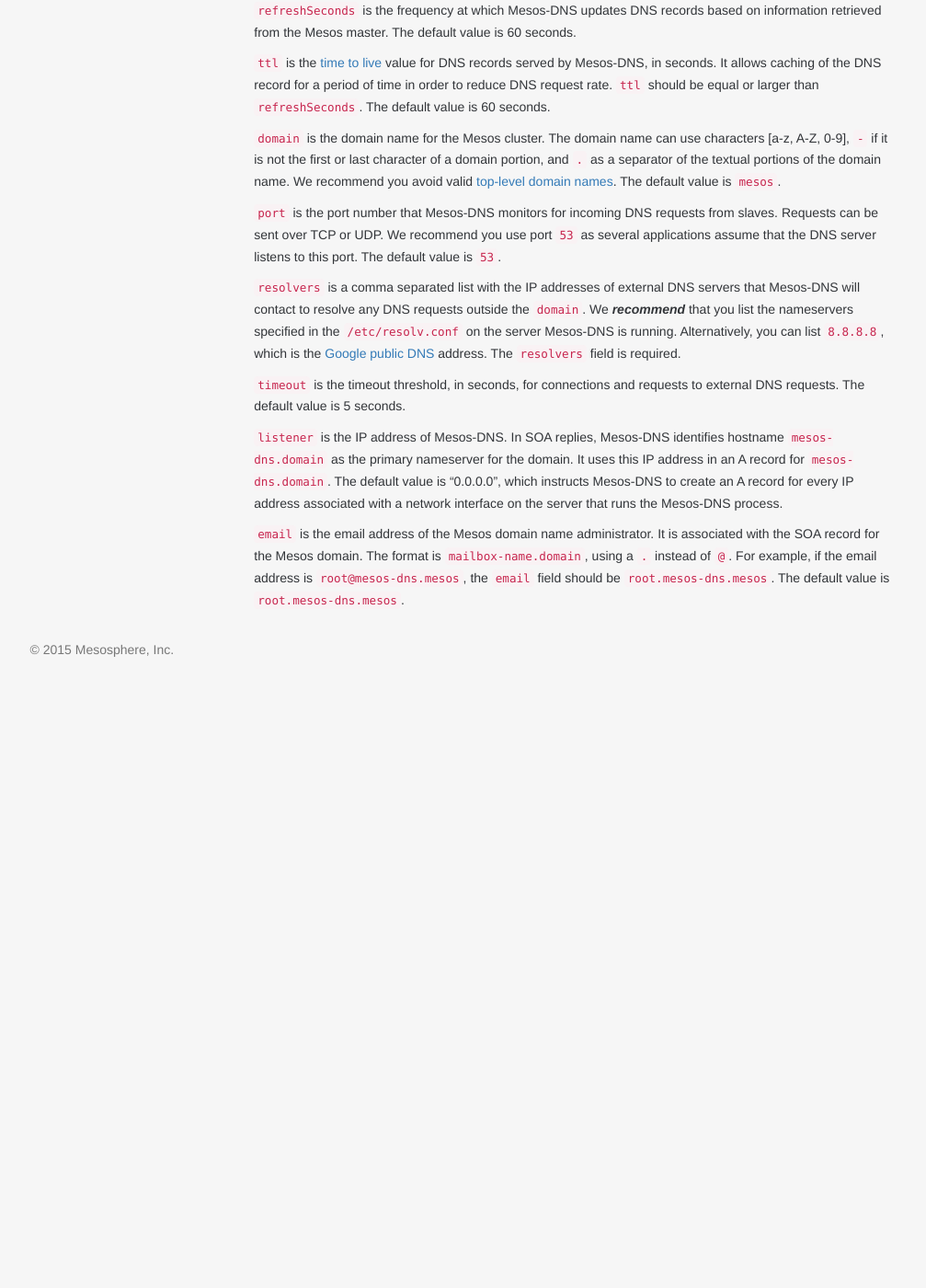
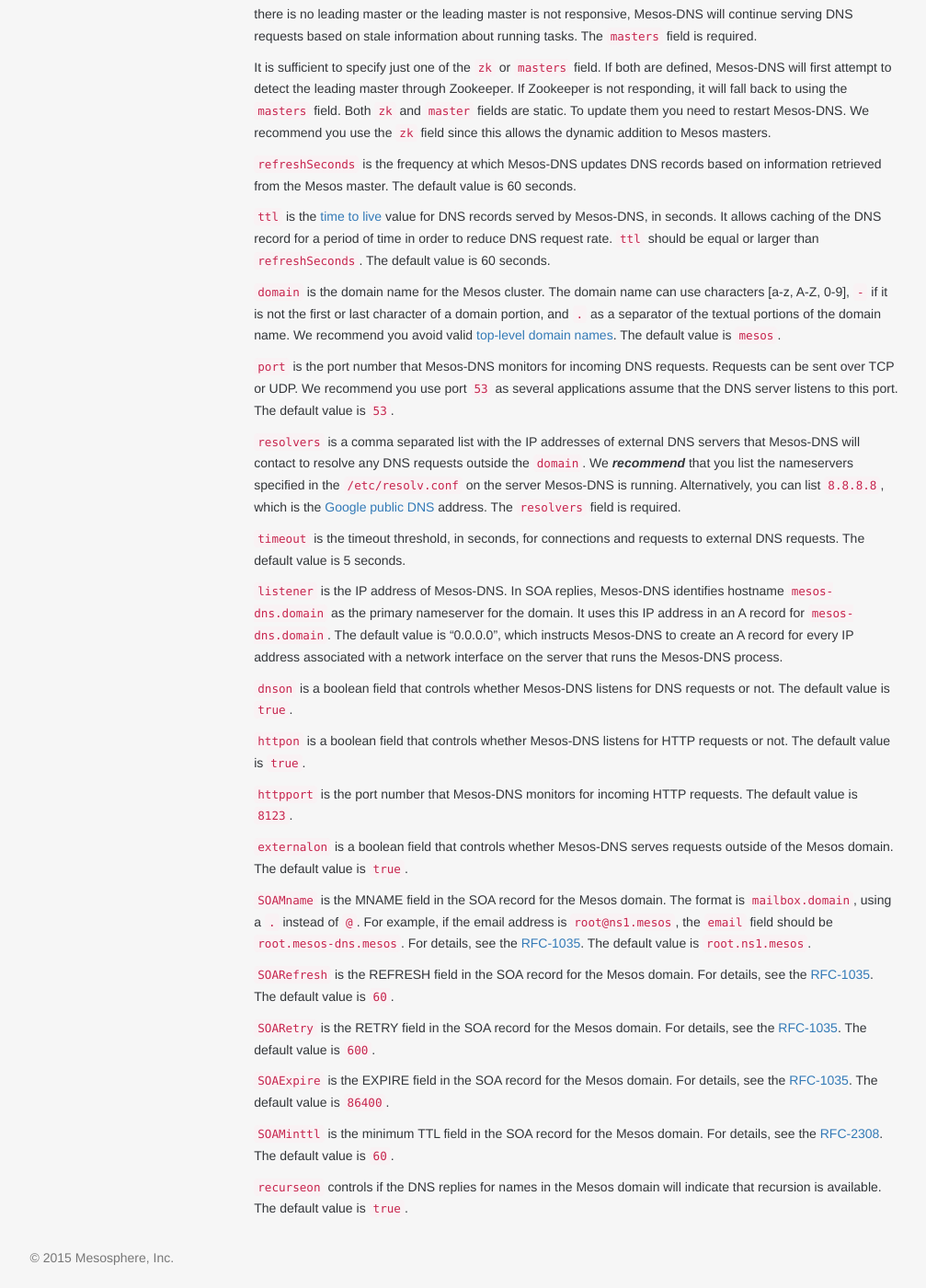
Before and after one commit to vkorehov/mesos-dns, a Jekyll site: the page built from docs/configuration-parameters.md, in a window 1280 px wide and 1400 px high, scrolled down 814 px. Shown: the whole window at 92% size, without its empty margins (135-1142 px from the left). Built offline with Jekyll 4.4.1, drawn with Linux system fonts in a browser that asks for light colours; nearby versions of some CDN libraries; some web fonts are replaced; Markdown is read by kramdown in place of the engine named in the settings; before the commit the page ends 1552 px from its top, so only the background shows below that; some of the changed text lies outside the part shown.

Commit message:
Documentation for v0.1.2.

````diff
--- a/_layouts/docs.html
+++ b/_layouts/docs.html
@@ -29,6 +29,11 @@ layout: default
           Service Naming
         </a>
       </li>
+       <li>
+        <a href="{{ site.baseurl }}/docs/http.html">
+          HTTP API
+        </a>
+      </li>
       <li>
         <a href="{{ site.baseurl }}/docs/performance-tuning.html">
           Performance Tuning
@@ -50,6 +55,10 @@ layout: default
        <li>
         <a href="{{ site.baseurl }}/docs/tutorial-gce.html">
         Mesos-DNS on GCP</a>
+      </li>
+       <li>
+        <a href="{{ site.baseurl }}/docs/tutorial-foward.html">
+        Mesos-DNS and Bind</a>
       </li>
     <hr>
     </ul>
--- a/docs/configuration-parameters.md
+++ b/docs/configuration-parameters.md
@@ -18,8 +18,17 @@ The configuration file should include the following fields:
   "port": 53,
   "resolvers": ["169.254.169.254"],
   "timeout": 5,
+  "httpon": true,
+  "dsnon": true,
+  "httpport": 8123,
+  "externalon": true
   "listener": "10.101.160.16",
-  "email": "root.mesos-dns.mesos"
+  "SOAMname": "root.ns1.mesos",
+  "SOARname": "ns1.mesos",
+  "SOARefresh": 60,
+  "SOARetry":   600,
+  "SOAExpire":  86400,
+  "SOAMinttl": 60,
 }
 ```
 
@@ -35,7 +44,7 @@ It is sufficient to specify just one of the `zk` or `masters` field. If both are
 
 `domain` is the domain name for the Mesos cluster. The domain name can use characters [a-z, A-Z, 0-9], `-` if it is not the first or last character of a domain portion, and `.` as a separator of the textual portions of the domain name. We recommend you avoid valid [top-level domain names](http://en.wikipedia.org/wiki/List_of_Internet_top-level_domains). The default value is `mesos`.
 
-`port` is the port number that Mesos-DNS monitors for incoming DNS requests from slaves. Requests can be sent over TCP or UDP. We recommend you use port `53` as several applications assume that the DNS server listens to this port. The default value is `53`.
+`port` is the port number that Mesos-DNS monitors for incoming DNS requests. Requests can be sent over TCP or UDP. We recommend you use port `53` as several applications assume that the DNS server listens to this port. The default value is `53`.
 
 `resolvers` is a comma separated list with the IP addresses of external DNS servers that Mesos-DNS will contact to resolve any DNS requests outside the `domain`. We ***recommend*** that you list the nameservers specified in the `/etc/resolv.conf` on the server Mesos-DNS is running. Alternatively, you can list `8.8.8.8`, which is the [Google public DNS](https://developers.google.com/speed/public-dns/) address. The `resolvers` field is required.
 
@@ -43,4 +52,22 @@ It is sufficient to specify just one of the `zk` or `masters` field. If both are
 
 `listener` is the IP address of Mesos-DNS. In SOA replies, Mesos-DNS identifies hostname `mesos-dns.domain` as the primary nameserver for the domain. It uses this IP address in an A record for `mesos-dns.domain`. The default value is "0.0.0.0", which instructs Mesos-DNS to create an A record for every IP address associated with a network interface on the server that runs the Mesos-DNS process.
 
-`email` is the email address of the Mesos domain name administrator. It is associated with the SOA record for the Mesos domain. The format is `mailbox-name.domain`, using a `.` instead of `@`. For example, if the email address is `root@mesos-dns.mesos`, the `email` field should be `root.mesos-dns.mesos`. The default value is `root.mesos-dns.mesos`.
+`dnson` is a boolean field that controls whether Mesos-DNS listens for DNS requests or not. The default value is `true`.
+
+`httpon` is a boolean field that controls whether Mesos-DNS listens for HTTP requests or not. The default value is `true`.
+
+`httpport` is the port number that Mesos-DNS monitors for incoming HTTP requests. The default value is `8123`.
+
+`externalon` is a boolean field that controls whether Mesos-DNS serves requests outside of the Mesos domain. The default value is `true`.
+
+`SOAMname` is the MNAME field in the SOA record for the Mesos domain. The format is `mailbox.domain`, using a `.` instead of `@`. For example, if the email address is `root@ns1.mesos`, the `email` field should be `root.mesos-dns.mesos`. For details, see the [RFC-1035](http://tools.ietf.org/html/rfc1035#page-18). The default value is `root.ns1.mesos`.
+
+`SOARefresh` is the REFRESH field in the SOA record for the Mesos domain. For details, see the [RFC-1035](http://tools.ietf.org/html/rfc1035#page-18). The default value is `60`.
+
+`SOARetry` is the RETRY field in the SOA record for the Mesos domain. For details, see the [RFC-1035](http://tools.ietf.org/html/rfc1035#page-18). The default value is `600`.
+
+`SOAExpire` is the EXPIRE field in the SOA record for the Mesos domain. For details, see the [RFC-1035](http://tools.ietf.org/html/rfc1035#page-18). The default value is `86400`.
+
+`SOAMinttl` is the minimum TTL field in the SOA record for the Mesos domain. For details, see the [RFC-2308](https://tools.ietf.org/html/rfc2308). The default value is `60`.
+
+`recurseon` controls if the DNS replies for names in the Mesos domain will indicate that recursion is available. The default value is `true`.
````
Also changed, not shown: docs/faq.md (+9 -2 lines), docs/http.md (added, +70 -0 lines), docs/index.md (+2 -0 lines), docs/naming.md (+8 -5 lines), docs/tutorial-forward.md (added, +46 -0 lines), index.md (+2 -2 lines).
